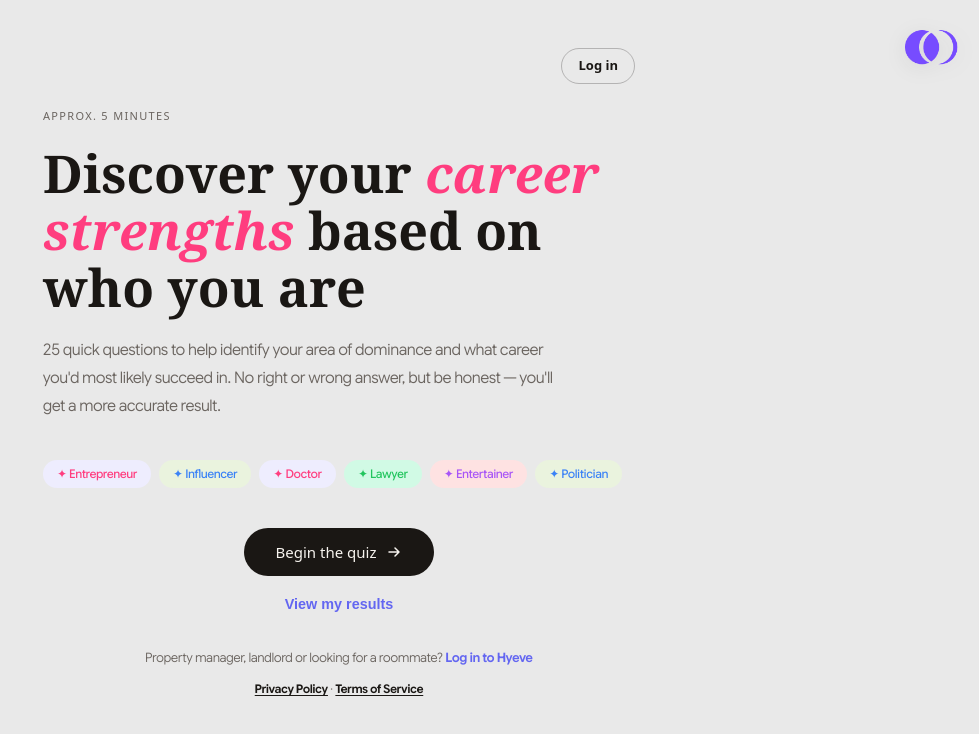
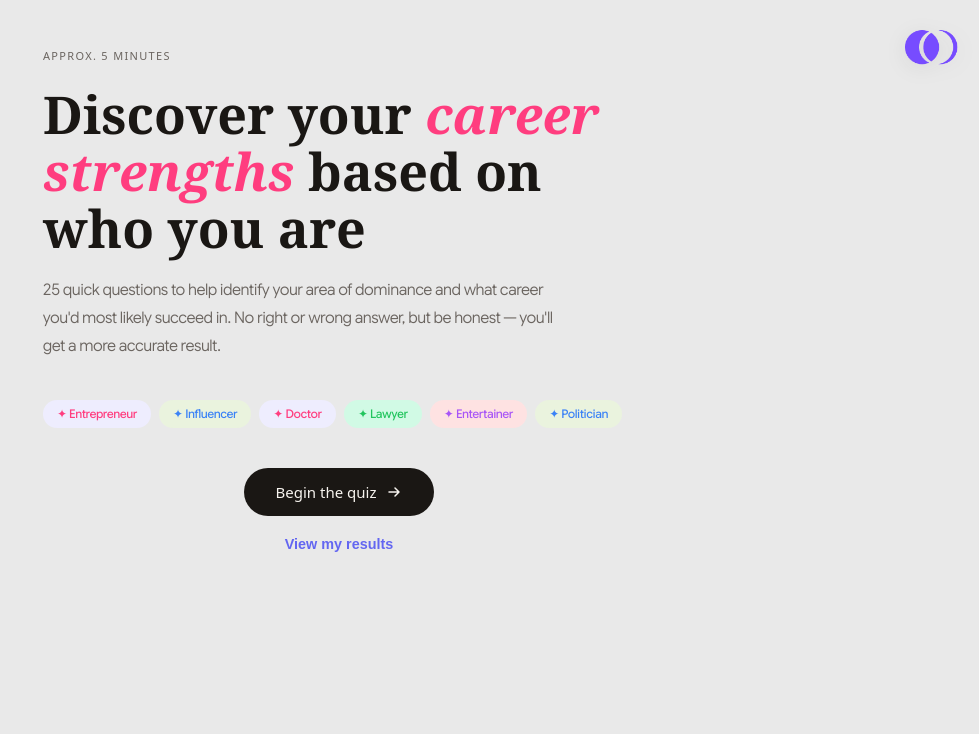
Before and after one commit to junaidulhassan/quiz-app, a React (Vite) app: page /take-assessment in a window 1280 px wide. Shown: the top 734 px of the page, without its empty margins (301-1280 px from the left). Built offline with nearby package versions, Linux system fonts and the light colour scheme.

Commit message:
update ui/ux

```diff
--- a/src/App.jsx
+++ b/src/App.jsx
@@ -405,9 +405,6 @@ export default function App() {
     <div className="shell" style={{ "--accent": accentColor }}>
       {view === "intro" && (
         <div id="intro-view">
-          <div className="intro-topbar">
-            <Link className="intro-login" to="/login">Log in</Link>
-          </div>
           <p className="intro-eyebrow">approx. 5 minutes</p>
           <h1 className="intro-title">
             Discover your <em>career strengths</em> based on who you are
@@ -434,12 +431,6 @@ export default function App() {
               View my results
             </button>
           </div>
-          <p className="intro-account">
-            Property manager, landlord or looking for a roommate? <Link to="/login">Log in to Hyeve</Link>
-          </p>
-          <p className="intro-legal">
-            <Link to="/privacy">Privacy Policy</Link> · <Link to="/terms">Terms of Service</Link>
-          </p>
         </div>
       )}
 
```
